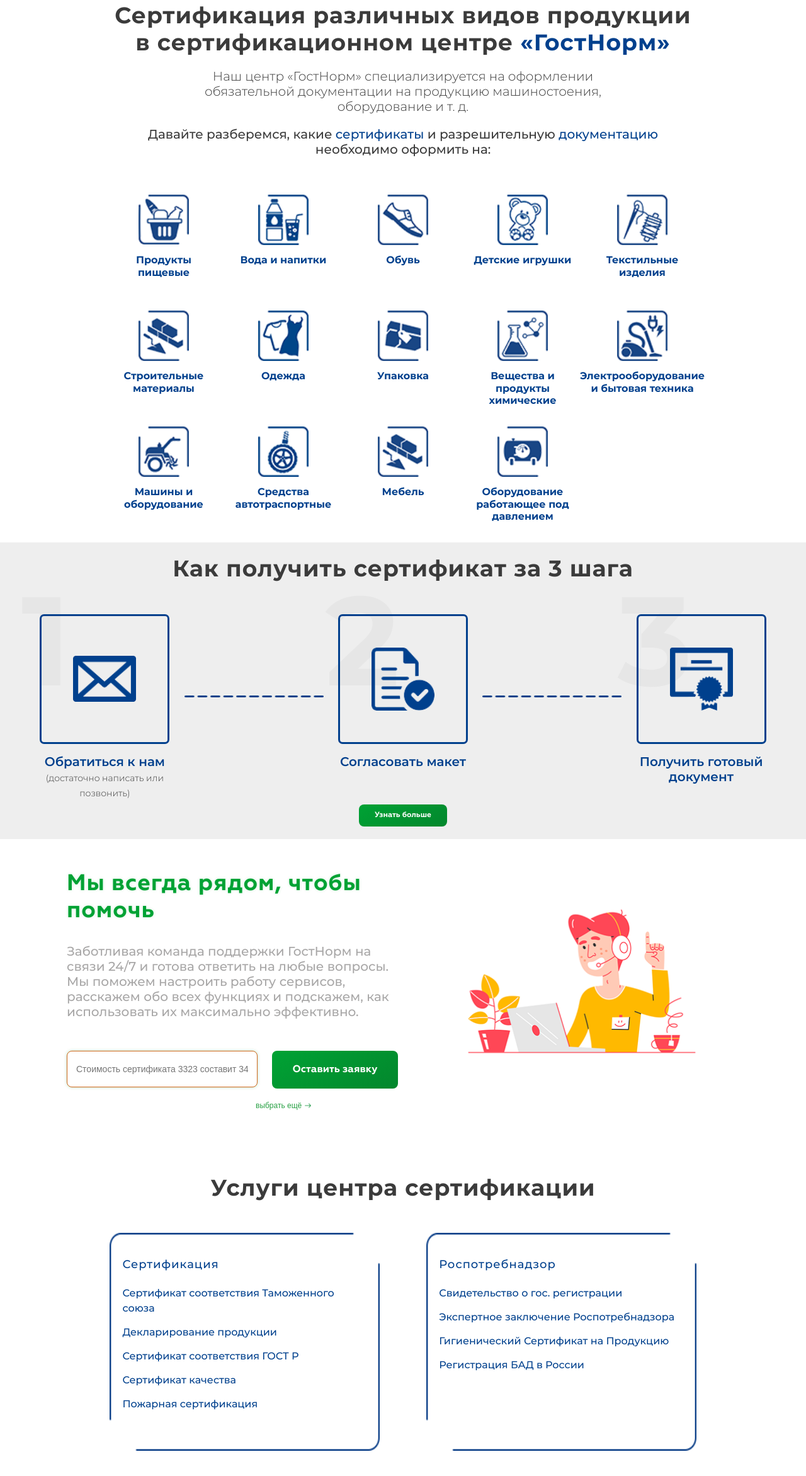
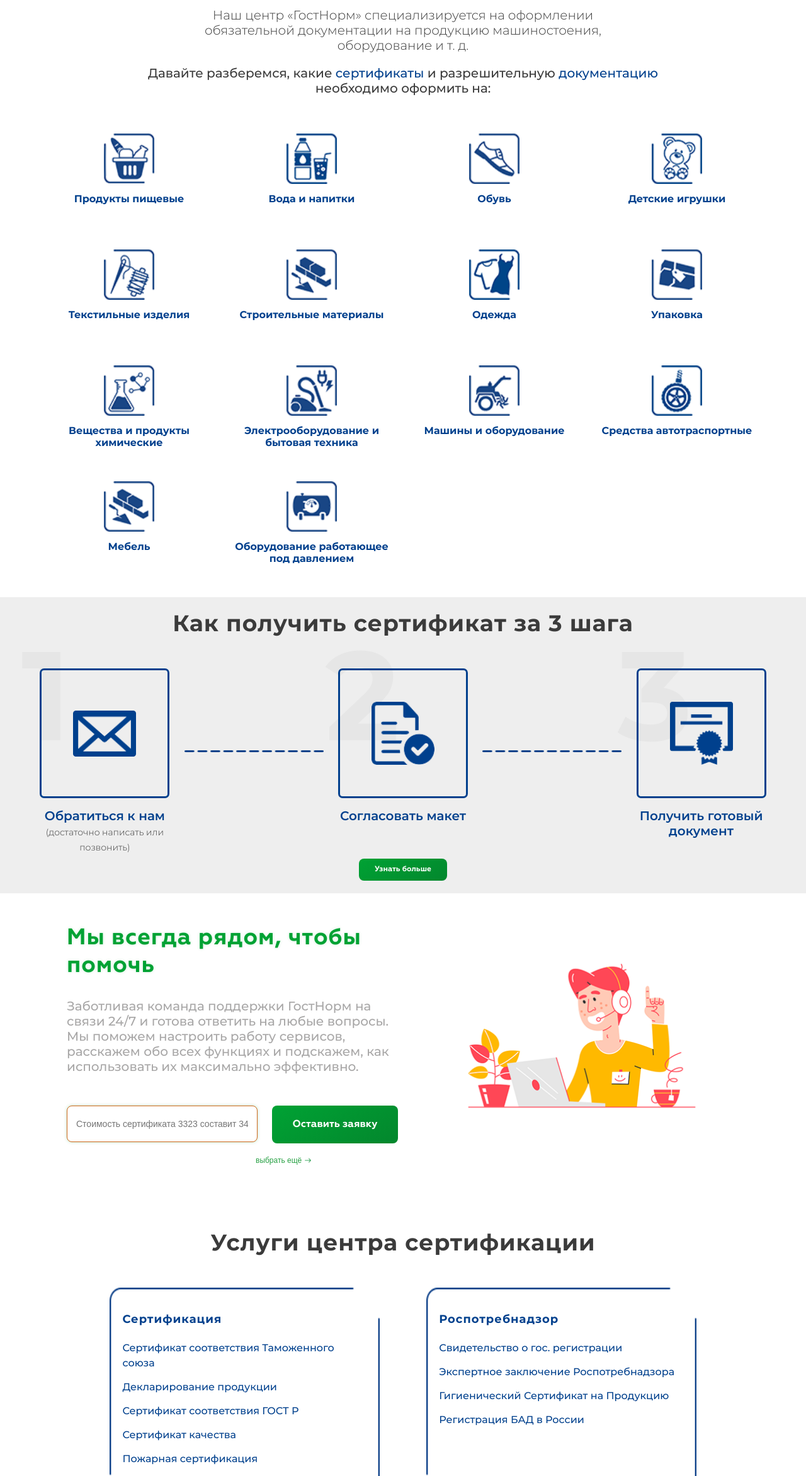
Before and after one commit to KIrilldeveloper48/KIrilldeveloper48-.github.io, a plain HTML site: page gostnorm/main.html in a window 1280 px wide. Shown: the part 1632-3975 px from the top of the page at 63% size. Drawn offline with nearby package versions, Linux system fonts and the light colour scheme; a web font is replaced by a local one.

Commit message:
ваппв

```diff
--- a/gostnorm/sass/main.sass
+++ b/gostnorm/sass/main.sass
@@ -442,7 +442,7 @@
 	align-items: center
 	&_content
 		grid-column: 2/12
-		grid-template-columns: repeat(2,1fr)
+		grid-template-columns: 3fr 1fr
 		grid-template-rows: repeat(3,max-content)
 		text-align: left
 		justify-self: center
@@ -553,11 +553,11 @@
 			font-weight: 500
 
 	&_icons
-		grid-column: 3/11
+		grid-column: 2/12
 		grid-row: 2/3
 		justify-items: center
 		justify-content: center
-		grid-template-columns: repeat(auto-fit, 160px)
+		grid-template-columns: repeat(auto-fit, 260px)
 		grid-column-gap: 1.5rem
 		grid-row-gap: 2.5rem
 		align-content: center
@@ -745,7 +745,7 @@
 				padding-top: 2rem
 				padding-left: 1rem
 				padding-right: 1rem
-				font-weight: 500
+				font-weight: 700
 				text-align: left
 			ul
 				padding-left: 1rem
```
Also changed, not shown: gostnorm/css/main.css.
